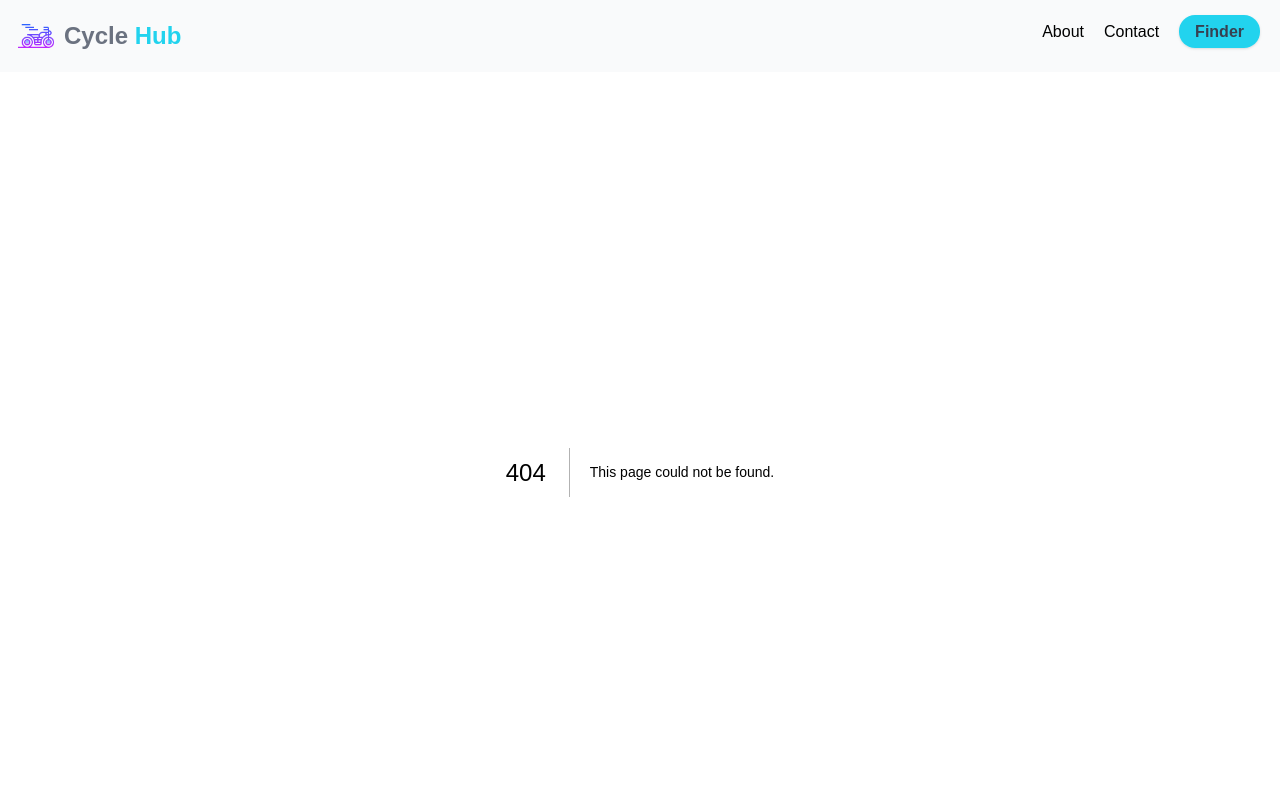
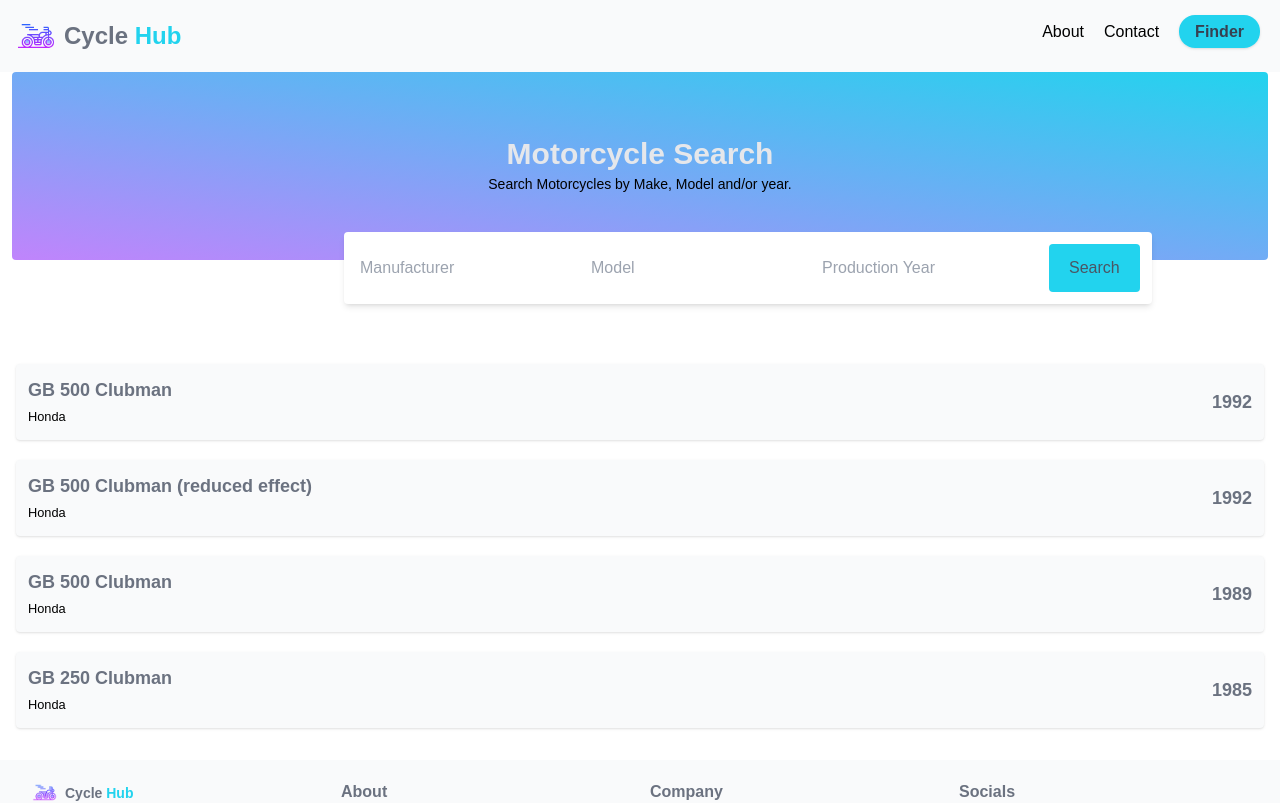
Before and after one commit to LaQuannT/CycleHub, a Next.js app: page /search in a window 1280 px wide. Before the commit this address had no page. Shown: the top 803 px of the page. Built offline with nearby package versions, Linux system fonts and the light colour scheme.

Commit message:
Add SearchBar & PreviewCard components, search page

```diff
--- /dev/null
+++ b/app/search/page.tsx
@@ -0,0 +1,31 @@
+import { PreviewCard, SearchBar } from '@/components';
+import { testData } from '@/constants';
+
+const metadata = {
+  title: 'Cycle Hub | Spec Finder',
+};
+
+export default function Search() {
+  return (
+    <main className="h-full">
+      <div className="max-width mx-auto ">
+        <div className="bg-gradient-to-tr from-purple-400  to-cyan-400 rounded text-center py-16 mx-3">
+          <h2 className="text-3xl font-bold text-gray-200">
+            Motorcycle Search
+          </h2>
+          <small className="text-sm font-light">
+            Search Motorcycles by Make, Model and/or year.
+          </small>
+        </div>
+        <div className="mx-6 bg-white rounded shadow-md p-3 relative bottom-7 md:w-fit md:left-1/4">
+          <SearchBar />
+        </div>
+        <div className="my-8 flex flex-col gap-5">
+          {testData.map((bike, index) => (
+            <PreviewCard key={index} motorcycle={bike} />
+          ))}
+        </div>
+      </div>
+    </main>
+  );
+}
--- a/components/CustomButton.tsx
+++ b/components/CustomButton.tsx
@@ -14,7 +14,7 @@ const CustomButton = ({
       className={`bg-cyan-400 rounded-3xl ${styles}`}
       onClick={eventHandler}
     >
-      <span className="flex-1">{text}</span>
+      <span className="flex-1 text-gray-600">{text}</span>
     </button>
   );
 };
--- /dev/null
+++ b/components/PreviewCard.tsx
@@ -0,0 +1,17 @@
+import { PreviewCardProps } from '@/interfaces';
+
+export default function PreviewCard({ motorcycle }: PreviewCardProps) {
+  return (
+    <div className="bg-gray-50 rounded shadow py-3 px-1 flex justify-between items-center mx-4 hover:bg-cyan-300">
+      <span className="ml-2">
+        <h2 className="font-semibold text-gray-500 text-lg">
+          {motorcycle.model}
+        </h2>
+        <small className="font-light">{motorcycle.make}</small>
+      </span>
+      <span className="mr-2">
+        <p className="font-semibold text-gray-500 text-lg">{motorcycle.year}</p>
+      </span>
+    </div>
+  );
+}
--- /dev/null
+++ b/components/SearchBar.tsx
@@ -0,0 +1,52 @@
+'use client';
+
+import { useState } from 'react';
+import CustomButton from './CustomButton';
+
+export default function SearchBar() {
+  const [manufacturer, setManufacturer] = useState('');
+  const [model, setModel] = useState('');
+  const [productionYear, setProductionYear] = useState('');
+
+  function handleSearch() {}
+
+  return (
+    <form
+      onSubmit={handleSearch}
+      className="flex flex-col gap-1 md:flex-row md:gap-4 md:justify-center"
+    >
+      <input
+        type="text"
+        name="manufacturer"
+        id="make"
+        placeholder="Manufacturer"
+        value={manufacturer}
+        onChange={(e) => setManufacturer(e.target.value)}
+        className="rounded py-3 px-1 focus:outline-cyan-400 text-gray-400"
+      />
+      <input
+        type="text"
+        name="motorcycle-model"
+        id="model"
+        placeholder="Model"
+        value={model}
+        onChange={(e) => setModel(e.target.value)}
+        className='rounded py-3 px-1 focus:outline-cyan-400 text-gray-400"'
+      />
+      <input
+        type="text"
+        name="production-year"
+        id="year"
+        placeholder="Production Year"
+        value={productionYear}
+        onChange={(e) => setProductionYear(e.target.value)}
+        className='rounded py-3 px-1 focus:outline-cyan-400 text-gray-400"'
+      />
+      <CustomButton
+        text="Search"
+        btnType="button"
+        styles="py-1 md:rounded px-5"
+      />
+    </form>
+  );
+}
--- a/components/index.ts
+++ b/components/index.ts
@@ -3,5 +3,15 @@ import CustomButton from './CustomButton';
 import Navbar from './Navbar';
 import LogoImageCard from './LogoImage';
 import Footer from './Footer';
+import SearchBar from './SearchBar';
+import PreviewCard from './PreviewCard';
 
-export { Hero, CustomButton, Navbar, LogoImageCard, Footer };
+export {
+  Hero,
+  CustomButton,
+  Navbar,
+  LogoImageCard,
+  Footer,
+  SearchBar,
+  PreviewCard,
+};
--- a/constants/index.ts
+++ b/constants/index.ts
@@ -54,3 +54,103 @@ export const popularBrands = [
     url: '/ducati-logo.svg',
   },
 ];
+
+export const testData = [
+  {
+    make: 'Honda',
+    model: 'GB 500 Clubman',
+    year: '1992',
+    type: 'Classic',
+    displacement: '498.0 ccm (30.39 cubic inches)',
+    engine: 'Single cylinder, four-stroke',
+    power: '38.0 HP (27.7  kW)) @ 7500 RPM',
+    top_speed: '166.0 km/h (103.1 mph)',
+    compression: '8.9:1',
+    bore_stroke: '92.0 x 75.0 mm (3.6 x 3.0 inches)',
+    valves_per_cylinder: '4',
+    fuel_control: 'Overhead Cams (OHC)',
+    cooling: 'Air',
+    gearbox: '5-speed',
+    transmission: 'Chain   (final drive)',
+    front_tire: '90/90-18 ',
+    rear_tire: '110/90-18 ',
+    front_brakes: 'Single disc',
+    rear_brakes: 'Expanding brake',
+    total_weight: '179.0 kg (394.6 pounds)',
+    fuel_capacity: '16.50 litres (4.36 US gallons)',
+  },
+  {
+    make: 'Honda',
+    model: 'GB 500 Clubman (reduced effect)',
+    year: '1992',
+    type: 'Classic',
+    displacement: '498.0 ccm (30.39 cubic inches)',
+    engine: 'Single cylinder, four-stroke',
+    power: '27.0 HP (19.7  kW)) @ 6000 RPM',
+    top_speed: '147.0 km/h (91.3 mph)',
+    compression: '8.9:1',
+    bore_stroke: '92.0 x 75.0 mm (3.6 x 3.0 inches)',
+    valves_per_cylinder: '4',
+    fuel_control: 'Overhead Cams (OHC)',
+    cooling: 'Air',
+    gearbox: '5-speed',
+    transmission: 'Chain   (final drive)',
+    front_tire: '90/90-18 ',
+    rear_tire: '110/90-18 ',
+    front_brakes: 'Single disc',
+    rear_brakes: 'Expanding brake',
+    total_weight: '179.0 kg (394.6 pounds)',
+    fuel_capacity: '16.50 litres (4.36 US gallons)',
+  },
+  {
+    make: 'Honda',
+    model: 'GB 500 Clubman',
+    year: '1989',
+    type: 'Classic',
+    displacement: '498.0 ccm (30.39 cubic inches)',
+    engine: 'Single cylinder, four-stroke',
+    power: '38.0 HP (27.7  kW))',
+    top_speed: '166.0 km/h (103.1 mph)',
+    compression: '8.9:1',
+    bore_stroke: '92.0 x 75.0 mm (3.6 x 3.0 inches)',
+    valves_per_cylinder: '2',
+    fuel_system: 'Carburettor',
+    fuel_control: 'Overhead Cams (OHC)',
+    cooling: 'Air',
+    front_tire: '90/90-18 ',
+    rear_tire: '110/90-18 ',
+    front_brakes: 'Single disc',
+    rear_brakes: 'Expanding brake (drum brake)',
+    dry_weight: '163.0 kg (359.4 pounds)',
+    total_length: '2100 mm (82.7 inches)',
+    total_width: '680 mm (26.8 inches)',
+    fuel_capacity: '16.50 litres (4.36 US gallons)',
+  },
+  {
+    make: 'Honda',
+    model: 'GB 250 Clubman',
+    year: '1985',
+    type: 'Sport touring',
+    displacement: '249.0 ccm (15.19 cubic inches)',
+    engine: 'Single cylinder, four-stroke',
+    power: '30.0 HP (21.9  kW)) @ 9500 RPM',
+    top_speed: '152.9 km/h (95.0 mph)',
+    valves_per_cylinder: '4',
+    fuel_system: 'Carburettor. Twin Keihin 28.5mm',
+    fuel_control: 'Double Overhead Cams/Twin Cam (DOHC)',
+    lubrication: 'Wet sump',
+    cooling: 'Air',
+    gearbox: '6-speed',
+    transmission: 'Chain   (final drive)',
+    fuel_consumption: '3.61 litres/100 km (27.7 km/l or 65.16 mpg)',
+    emission: '83.8 CO2 g/km. (CO2 - Carbon dioxide emission) ',
+    rear_suspension: 'Twin shock',
+    front_tire: '90/90-18 ',
+    rear_tire: '110/90-18 ',
+    front_brakes: 'Single disc. 2 piston',
+    rear_brakes: 'Expanding brake (drum brake)',
+    dry_weight: '130.0 kg (286.6 pounds)',
+    fuel_capacity: '17.00 litres (4.49 US gallons)',
+    starter: 'Electric',
+  },
+];
```
Also changed, not shown: interfaces/index.ts (+29 -0 lines).
